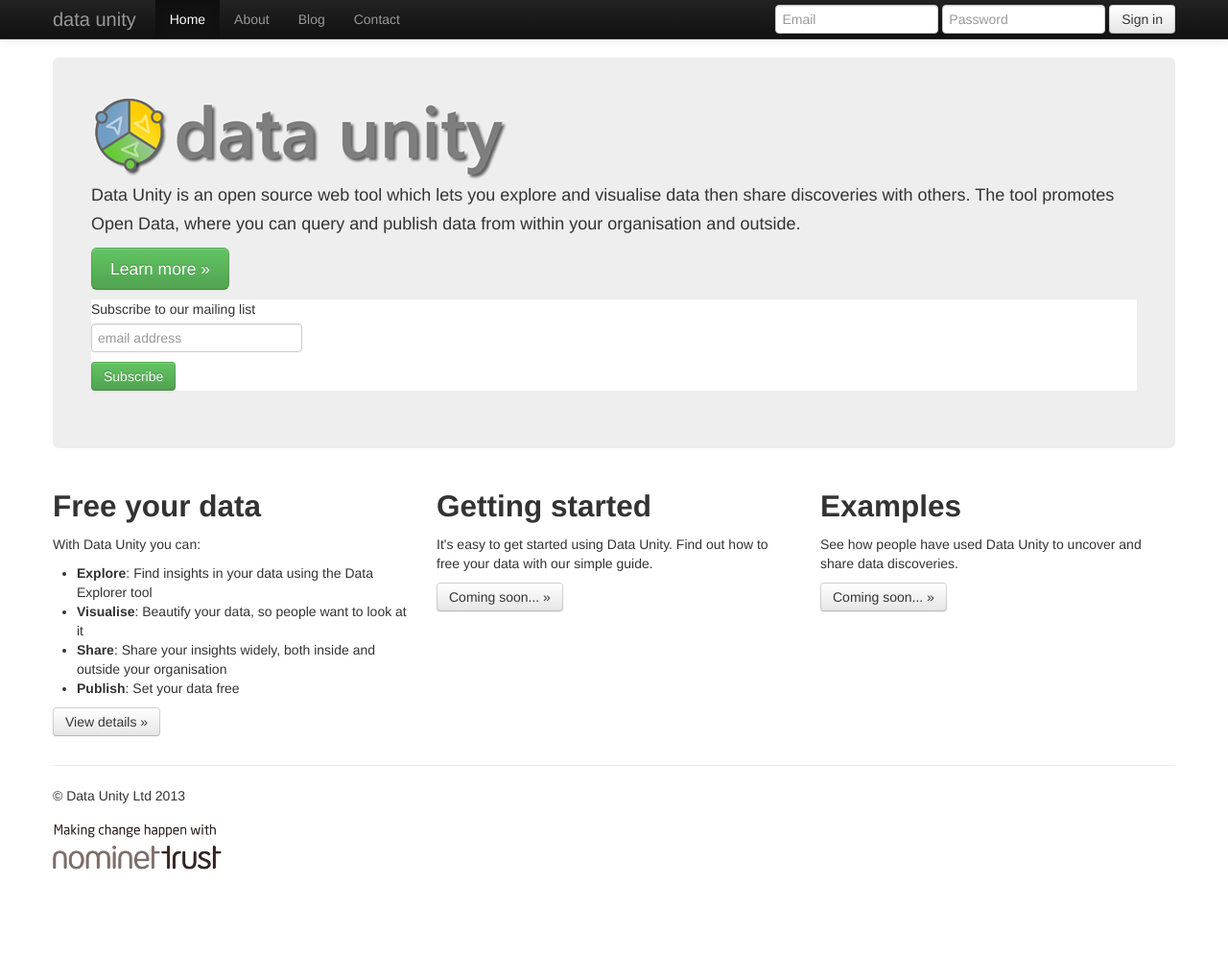
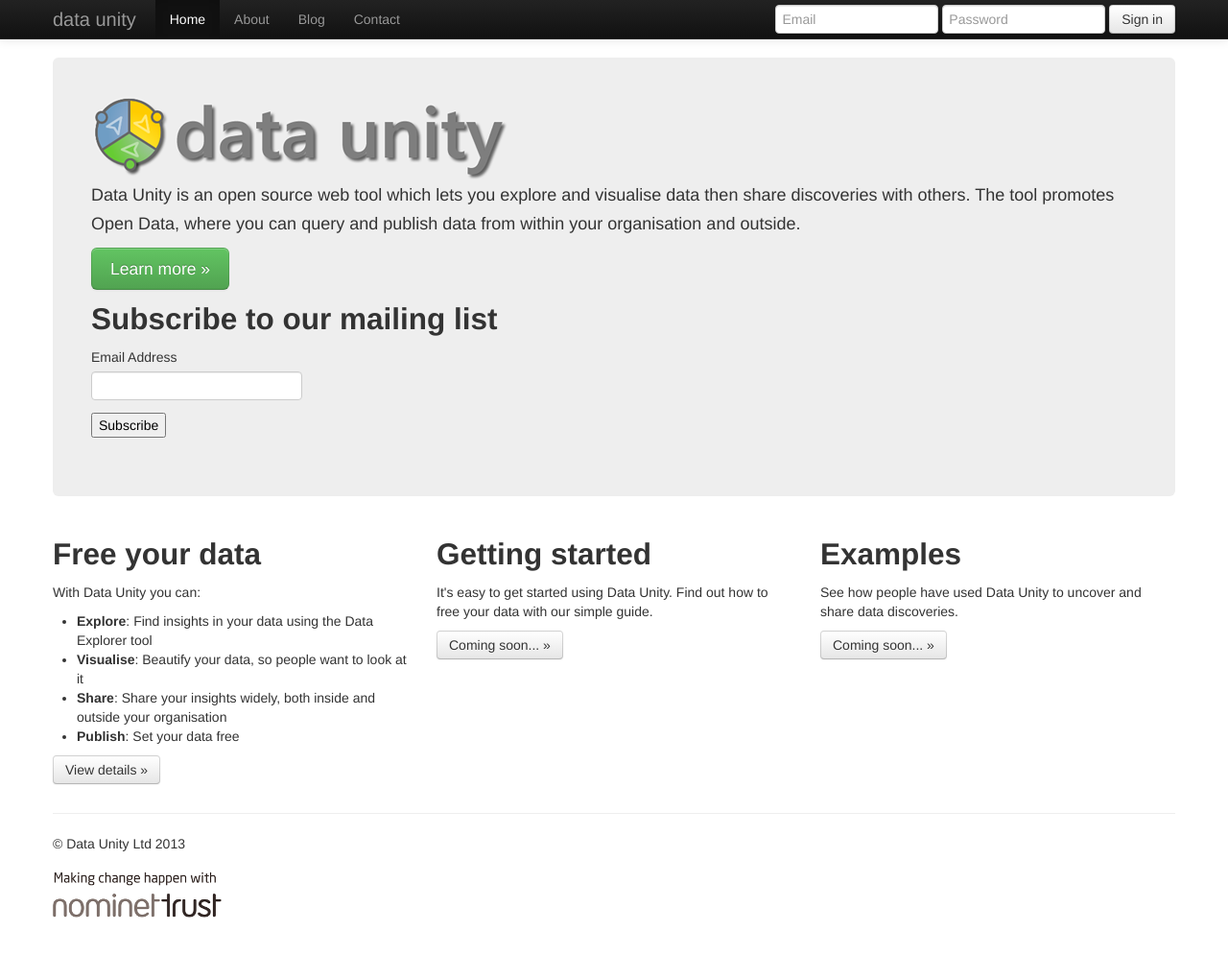
Before and after one commit to dataunity/dataunitysitepublic, a Jekyll site: the page index.html, which Jekyll copies as it is, in a window 1280 px wide and 1018 px high. Shown: the top 995 px of the window at 96% size. Built offline with Jekyll 4.4.1, drawn with Linux system fonts in a browser that asks for light colours; comment, search, counter and statistics services are not loaded.

Commit message:
Change to non-styled signup form.

```diff
--- a/index.html
+++ b/index.html
@@ -32,13 +32,6 @@
     <link rel="shortcut icon" href="/static/bootstrap/ico/favicon.png">
 
     <script src="http://code.jquery.com/jquery.min.js"></script>
-
-    <!-- Mailchimp styles -->
-    <style type="text/css">
-        #mc_embed_signup{background:#fff; clear:left; font:14px Helvetica,Arial,sans-serif; }
-        /* Add your own MailChimp form style overrides in your site stylesheet or in this style block.
-           We recommend moving this block and the preceding CSS link to the HEAD of your HTML file. */
-    </style>
   </head>
 
   <body>
@@ -99,14 +92,17 @@
         <p><a class="btn btn-success btn-large" href="about.html">Learn more &raquo;</a></p>
 <p>
         <!-- Begin MailChimp Signup Form -->
-
-        <link href="http://cdn-images.mailchimp.com/embedcode/slim-081711.css" rel="stylesheet" type="text/css">
-
         <div id="mc_embed_signup">
         <form action="http://dataunity.us7.list-manage.com/subscribe/post?u=1c1426b281dae9d01a6280462&amp;id=d2019cb9a6" method="post" id="mc-embedded-subscribe-form" name="mc-embedded-subscribe-form" class="validate" target="_blank" novalidate>
-	        <label for="mce-EMAIL">Subscribe to our mailing list</label>
-	        <input type="email" value="" name="EMAIL" class="email" id="mce-EMAIL" placeholder="email address" required>
-	        <div class="clear"><input type="submit" value="Subscribe" name="subscribe" id="mc-embedded-subscribe" class="button btn btn-success"></div>
+	        <h2>Subscribe to our mailing list</h2>
+        <div class="mc-field-group">
+	        <label for="mce-EMAIL">Email Address </label>
+	        <input type="email" value="" name="EMAIL" class="required email" id="mce-EMAIL">
+        </div>
+	        <div id="mce-responses" class="clear">
+		        <div class="response" id="mce-error-response" style="display:none"></div>
+		        <div class="response" id="mce-success-response" style="display:none"></div>
+	        </div>	<div class="clear"><input type="submit" value="Subscribe" name="subscribe" id="mc-embedded-subscribe" class="button"></div>
         </form>
         </div>
 
```
